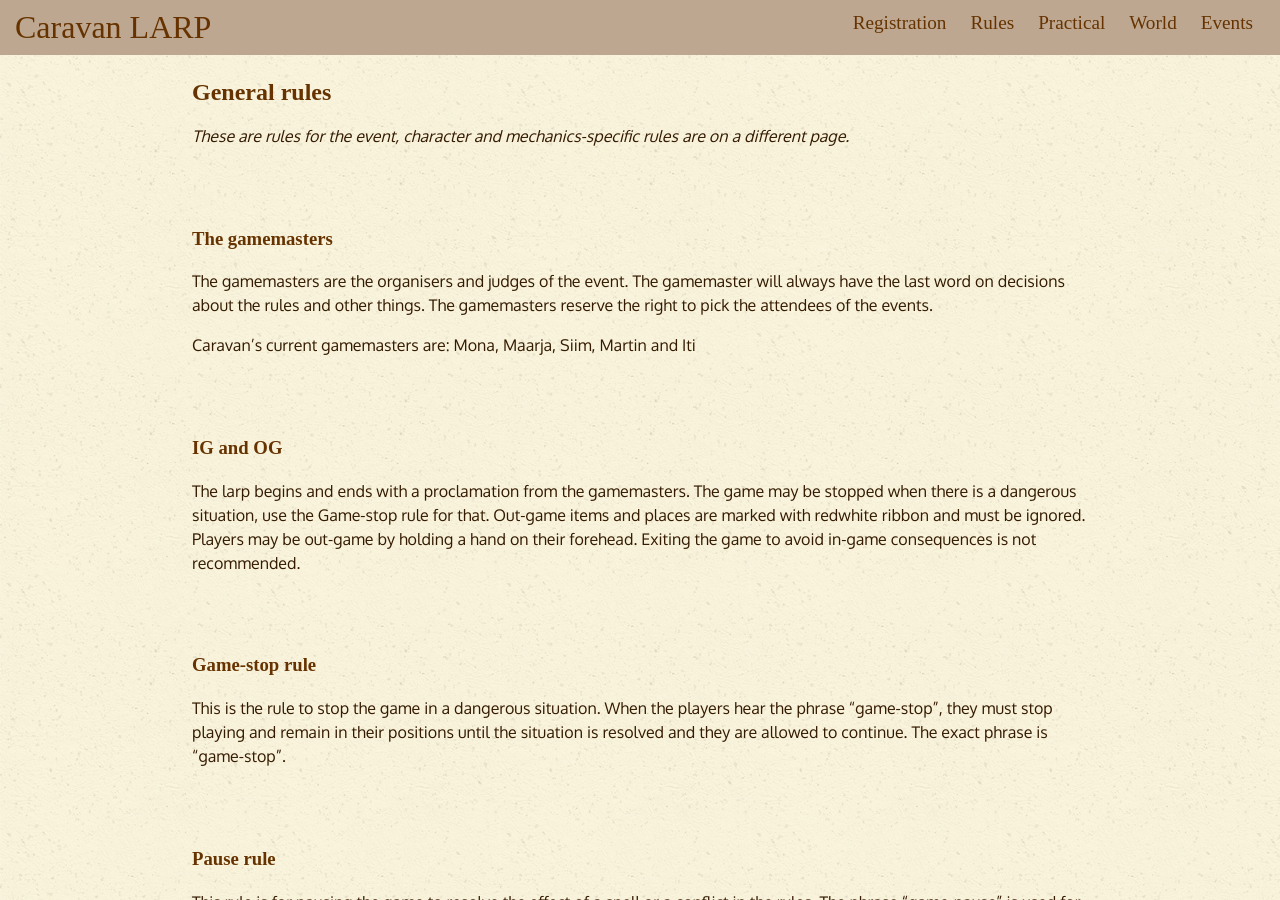
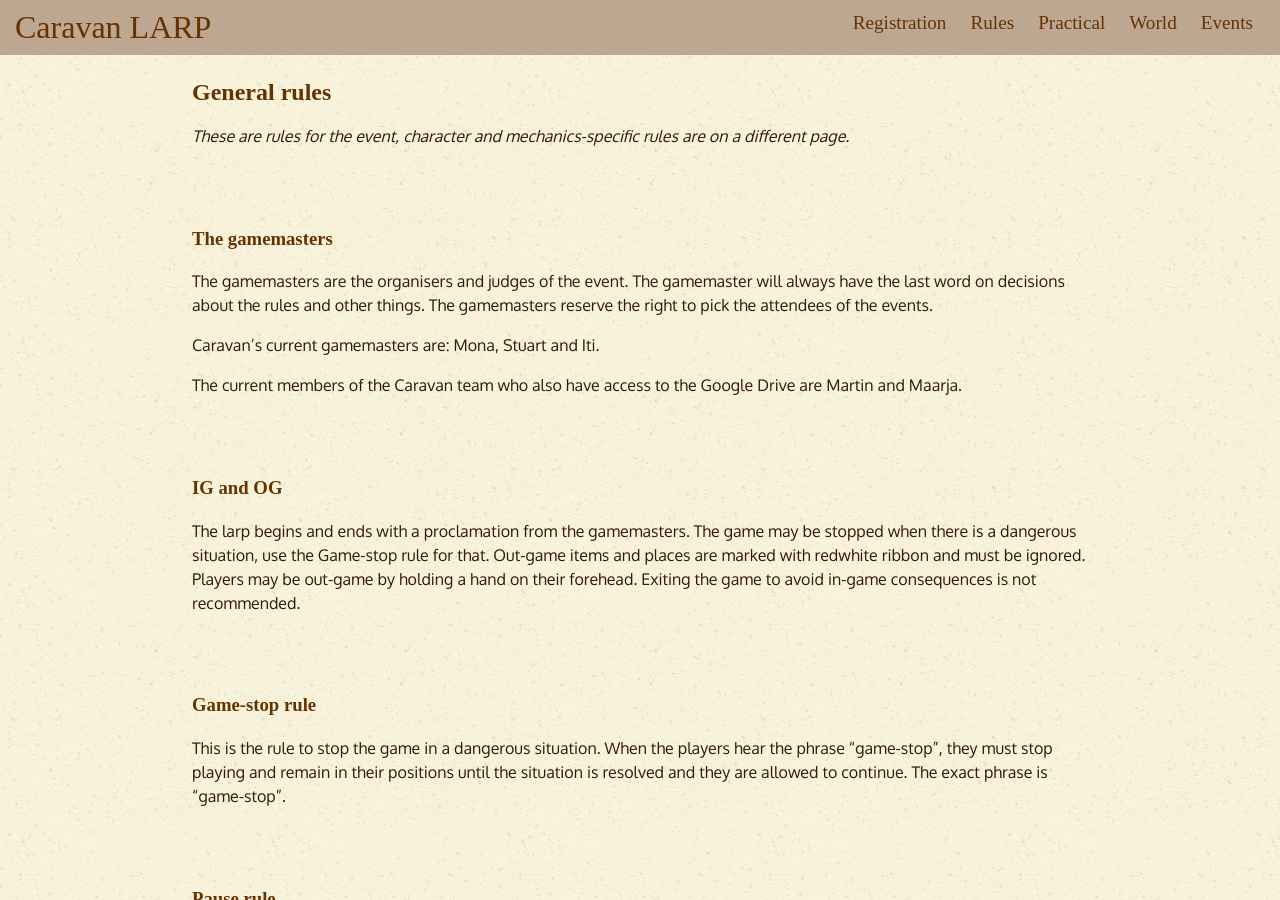
Before and after one commit to karavanlarp/karavanlarp.github.io, a Jekyll site: the page built from eng/useful/mainrules.md, in a window 1280 px wide and 900 px high. Built offline with Jekyll 4.4.1, drawn with Linux system fonts in a browser that asks for light colours; some web fonts are replaced.

Commit message:
Update mainrules.md
lisa

```diff
--- a/eng/useful/mainrules.md
+++ b/eng/useful/mainrules.md
@@ -10,7 +10,9 @@ _These are rules for the event, character and mechanics-specific rules are on a
 
 The gamemasters are the organisers and judges of the event. The gamemaster will always have the last word on decisions about the rules and other things. The gamemasters reserve the right to pick the attendees of the events.
 
-Caravan’s current gamemasters are: Mona, Maarja, Siim, Martin and Iti
+Caravan’s current gamemasters are: Mona, Stuart and Iti.
+
+The current members of the Caravan team who also have access to the Google Drive are Martin and Maarja.
 
 ### IG and OG
 
```
